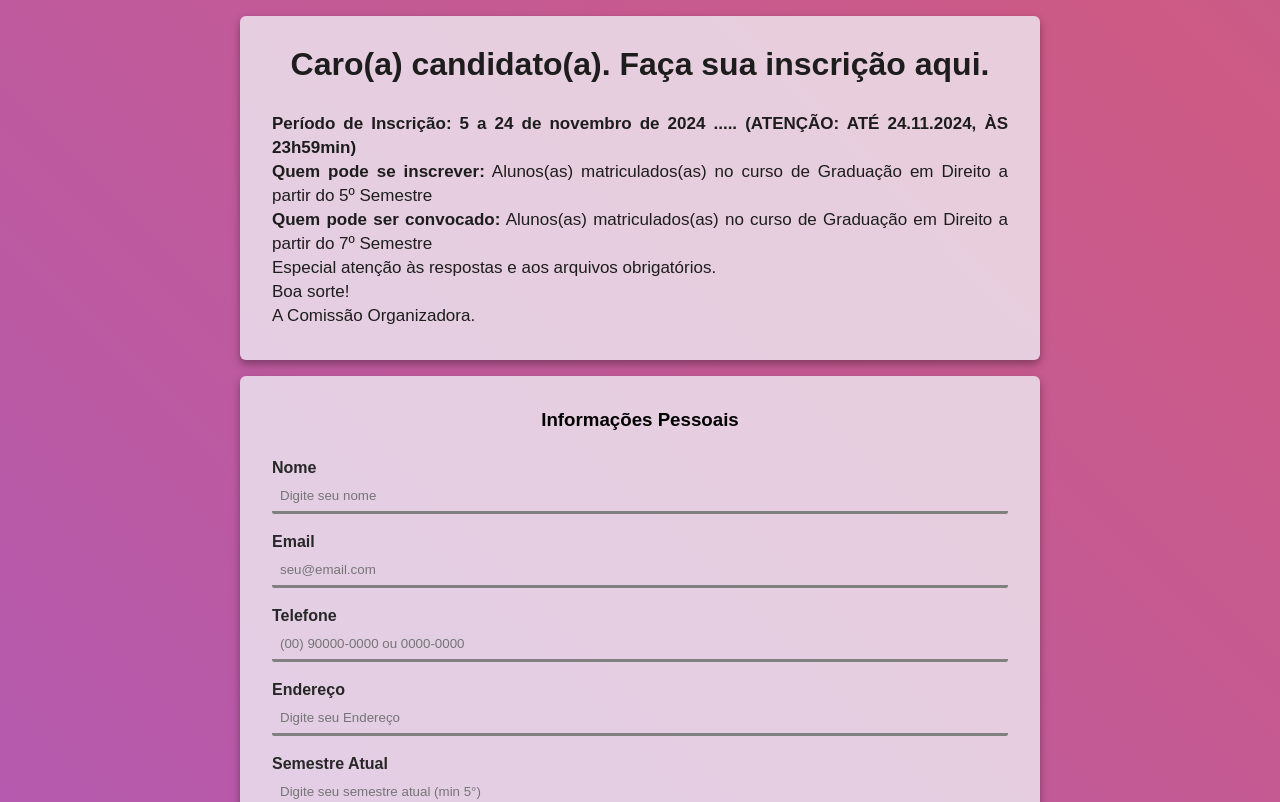
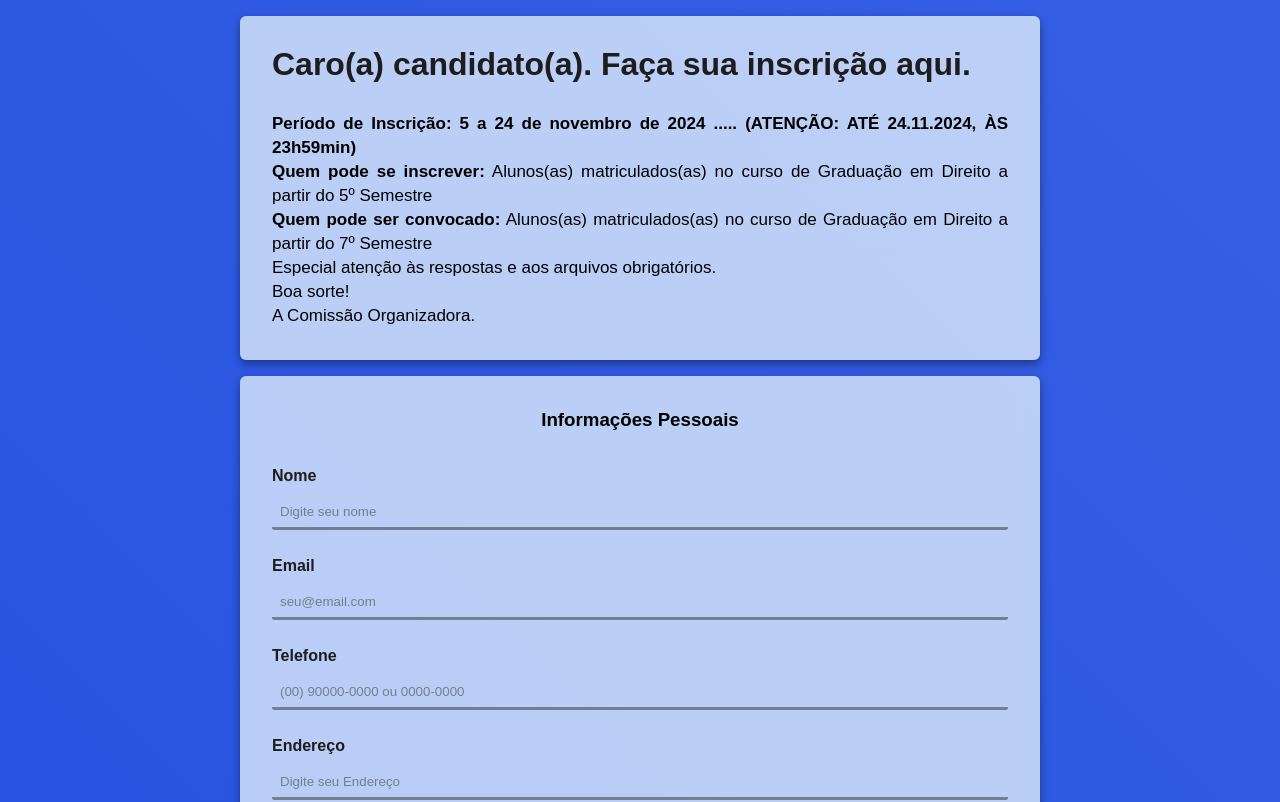
Before and after one commit to Fuyuki077/FormESTAGIO, a React (Vite) app in the folder forms/: page / in a window 1280 px wide. Shown: the top 802 px of the page. Built offline with nearby package versions, Linux system fonts and the light colour scheme.

Commit message:
ajustes no layout do input

```diff
--- a/forms/src/App.css
+++ b/forms/src/App.css
@@ -7,13 +7,7 @@
   background-color: rgba(245, 255, 255, 0.705);
   border-radius: 6px;
   padding: 2rem;
-  box-shadow: 0 4px 8px rgba(0, 0, 0, 0.344);
-  display: flex;
-  flex-direction: column;
-}
-
-.container div {
-  width: 100%;
+  box-shadow: 0 4px 8px rgba(0, 0, 0, 0.4);
 }
 
 .container h3 {
@@ -32,63 +26,76 @@
   margin-bottom: 1rem;
   padding: 0.5rem;
   border: none;
-  border-bottom: 3px solid gray;
+  border-bottom: 3px solid slategray;
   border-radius: 2.5px;
   outline: none;
   cursor: pointer;
   background-color: transparent;
   width: 100%;
+  transition: all 0.3s ease;
 }
+
+.container input:hover, input:focus {
+  transform: scale(1.02);
+  background-color: rgba(255, 255, 255, 0.5);
+  border-bottom: 3px solid darkslateblue;
+  transition: all 0.3s ease;
+}
+
+
+.container input::file-selector-button{
+  border: none;
+  color: white;
+  border-radius: 2px;
+  padding: 0.5rem;
+  background-color: slategray;
+  transition: all 0.5s ease;
+}
+
+
+.container input::file-selector-button:hover, input::file-selector-button:focus{
+  background-color: slateblue;
+  transition: all 0.5s ease;
+}
+
+
+.container input::placeholder{
+  color: slategray;
+  transition: all 0.5s ease;
+}
+
 
 .container label {
   font-family: sans-serif;
+  padding: 0.5rem 0 0.5rem;
   font-size: 1rem;
   font-weight: bold;
-  color: #272727;
+  color: #1d1d1d;
   display: block;
 }
 
 .container p {
   font-family: sans-serif;
   font-size: 17px;
-  color: #1d1d1d;
+  color: black;
   text-align: justify;
 }
 
 
-.container input:focus{
-  transition: all 0.3s ease-in-out;
-  background-color: rgba(255, 255, 255, 0.5);
-  border-bottom: 3px solid darkslateblue;
-}
-
-.container input:not(:focus){
-  transition: all 0.5s ease-in-out;
-  border-bottom: 3px solid gray;
-}
-
-.container input:hover {
-  transform: scale(1.02);
-  background-color: rgba(255, 255, 255, 0.5);
-  border-bottom: 3px solid darkslateblue;
-  transition: all 0.3s ease;
-}
-
-.container input[type="text"]{
-  cursor: text;
-}
-.container input[type="email"]{
+.container input[type="text"], input[type="email"], input[type="tel"]{
   cursor: text;
 }
 
+
+
 .container input[type="checkbox"]{
-
   margin-right: 0.5rem;
   margin-left: 0.5rem;
 }
 
 .container .parent {
     display: grid;
+    padding: 0.5rem 0.5rem 0;
     grid-template-columns: repeat(2, 1fr);
     gap: 8px;
 }
@@ -106,11 +113,8 @@
 .container input[type="submit"]:hover{
   background-color: darkslateblue;
   transition: all 0.3s ease-in-out;
-  border-bottom: none;
+  border: none;
 
-}
-.container input[type="submit"]:not(:focus){
-  border-bottom: none;
 }
 
 .container input[type="reset"]{
@@ -119,22 +123,12 @@
   color: white;
   font-weight: bold;
   cursor: pointer;
-  border-bottom: none;
+  border: none;
   float: left;
 }
 
 .container input[type="reset"]:hover{
   background-color: #404040;
-}
-
-.container input[type="reset"]:focus{
-  border-bottom: none;
-  background-color: 0;
-}
-
-.container input[type="reset"]:not(:focus){
-  border-bottom: none;
-  background-color: none;
 }
 
 /* Estilos para os grupos de checkbox */
@@ -157,13 +151,12 @@
 
 .checkbox-item label {
   cursor: pointer;
-  margin: 0.5rem 1.2rem;
 }
-
 
 
 @media (max-width: 768px) {
   .container {
+    display: grid;
     grid-template-columns: 1fr; /* Em telas pequenas, uma coluna */
     text-align: justify;
     margin: 0;
@@ -182,14 +175,14 @@
     transition: all 0.5s ease-in-out;
   }
 
-  .container h1{
-    margin: 2rem auto 3rem;
-    font-size: 3rem;
-  }
 
   .container input {
     font-size: 1.8rem;
     line-height: 3rem;
+  }
+
+  .container input::file-selector-button{
+    display: flex;
   }
 
   .container input[type="submit"] {
--- a/forms/src/App.jsx
+++ b/forms/src/App.jsx
@@ -5,7 +5,6 @@ function App() {
 
   return (
   <div>
-      <h1><span></span></h1>
       <form action="/processar-dados" method="post">
     <div className='container'>
       <h1>Caro(a) candidato(a). Faça sua inscrição aqui.</h1>
--- a/forms/src/index.css
+++ b/forms/src/index.css
@@ -9,11 +9,11 @@ body {
   min-height: 100vh;
   margin: 0;
   background: linear-gradient(45deg,
-    #5A84CD,
-    #6A74CD,
-    #A35ACD,
-    #CD5A84,
-    #5A84CD
+    #CCBEF9,
+    #6A8AEC,
+    #1F4CE0,
+    #355FE3,
+    #6A8AEC
   );
   background-size: 400% 400%;
   animation: gradientFlow 12s linear infinite;
```
